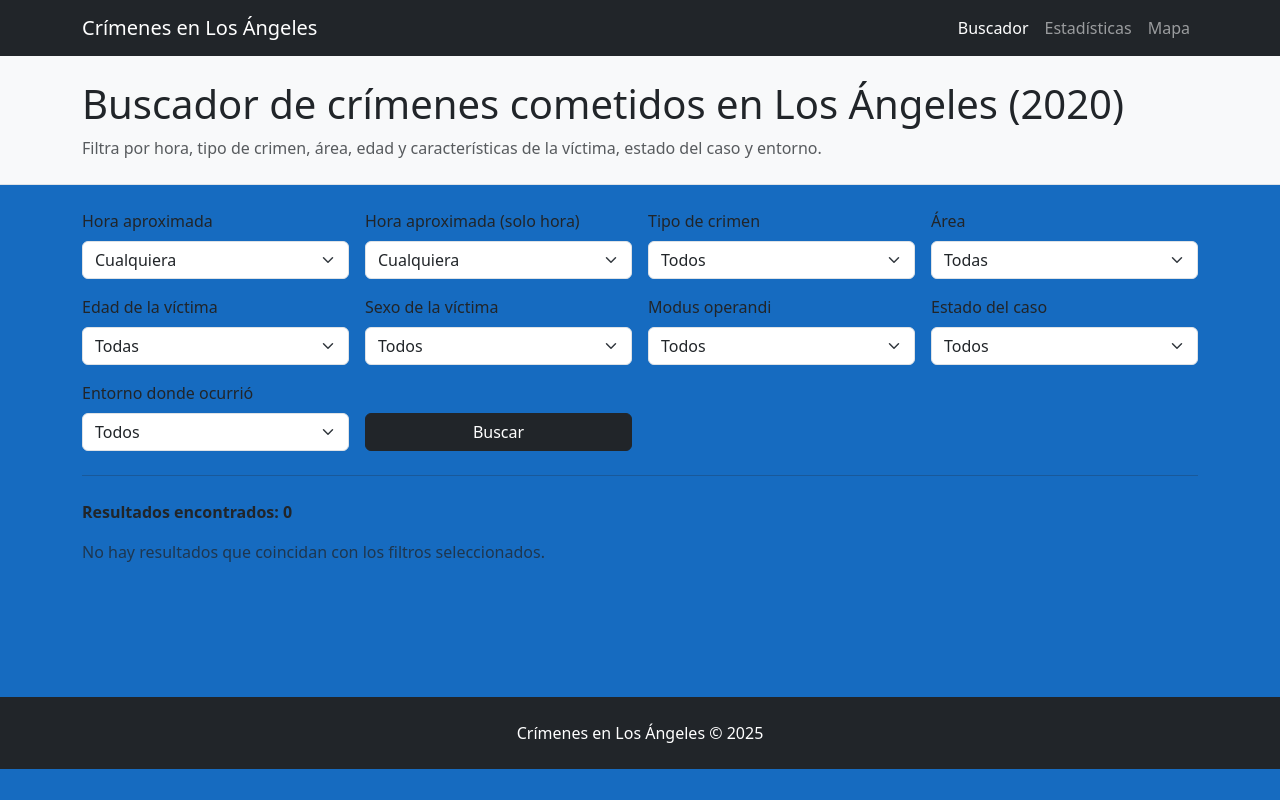
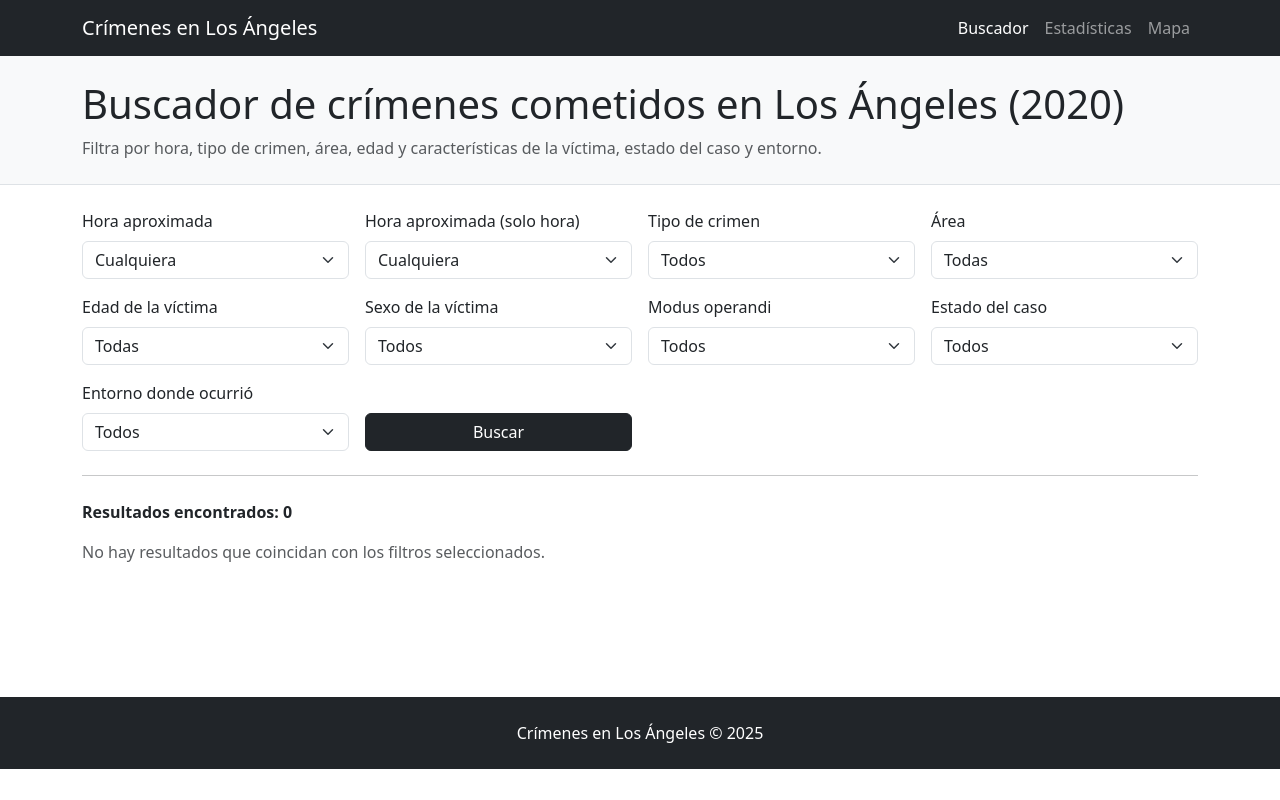
Before and after one commit to danyel430/cloud-native-platform, a Flask app: page / in a window 1280 px wide. Run offline with Flask 3, Linux system fonts and the light colour scheme; data that the repository does not hold is empty.

Commit message:
cambio color

```diff
--- a/app/static/css/style.css
+++ b/app/static/css/style.css
@@ -1,5 +1,5 @@
 body {
-    background-color: #166bc0;
+    background-color: #ffffff;
 }
 
 .header-container {
```
